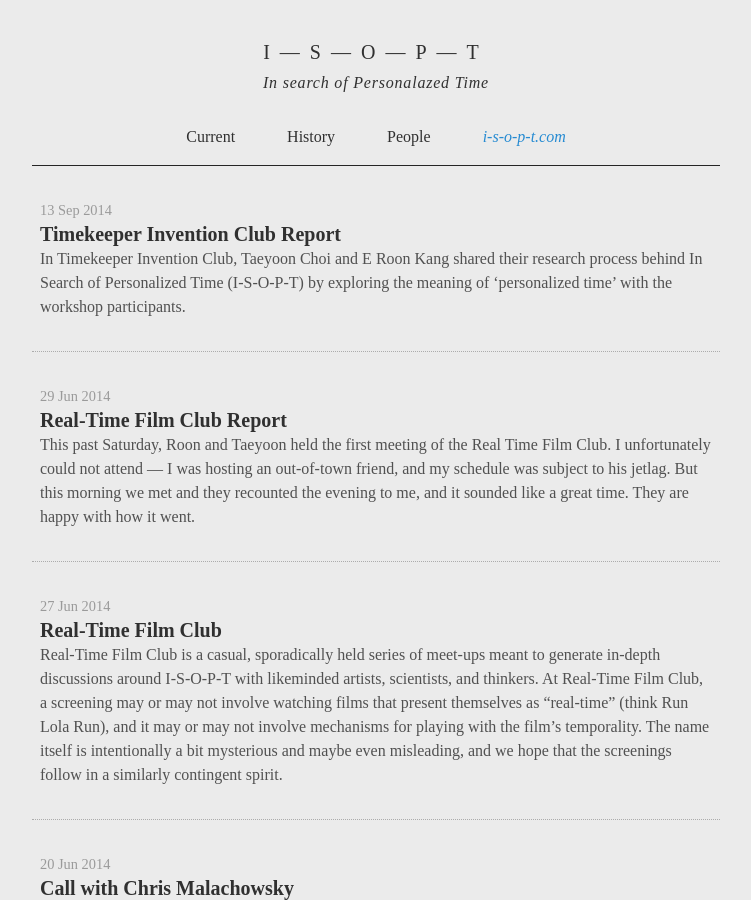
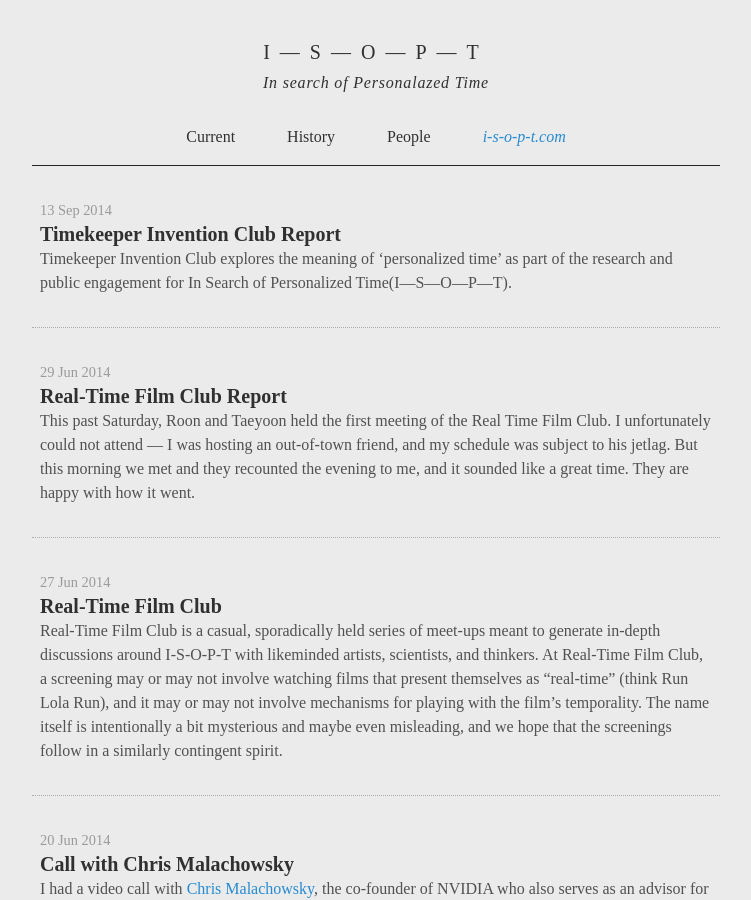
Before and after one commit to isopt/isopt.github.io, a Jekyll site: the page built from history.html, in a window 1280 px wide and 900 px high. Shown: the whole window, without its empty margins (264-1015 px from the left). Built offline with Jekyll 4.4.1, drawn with Linux system fonts in a browser that asks for light colours; Markdown is read by kramdown in place of the engine named in the settings; some of the changed lines change nothing that is shown.

Commit message:
updates
s

```diff
--- a/_posts/2014-09-13-TimekeeperInventionClubReport.markdown
+++ b/_posts/2014-09-13-TimekeeperInventionClubReport.markdown
@@ -5,19 +5,19 @@
 categories:
 author: Taeyoon Choi
 ---
-In Timekeeper Invention Club, Taeyoon Choi and E Roon Kang shared their research process behind In Search of Personalized Time (I-S-O-P-T) by exploring the meaning of 'personalized time' with the workshop participants.
+Timekeeper Invention Club explores the meaning of 'personalized time' as part of the research and public engagement for In Search of Personalized Time(I—S—O—P—T).
 
-Timekeeper Invention Club was presented in Art + Technology Lab at Los Angeles County Museum of Art (LACMA) on August 30th, 2014. The workshop started with presentation by the artists about their previous projects as well as the impetus behind collaborating on I-S-O-P-T.
+Taeyoon Choi and E Roon Kang presented Timekeeper Invention Club Workshop in Art + Technology Lab at Los Angeles County Museum of Art (LACMA) on August 30th, 2014. The workshop started with presentation by the artists about their previous projects as well as the impetus behind collaborating on I—S—O—P—T.
 
 ![](https://farm4.staticflickr.com/3888/14946777298_a9116bea7b_z.jpg)
 
-E Roon talked about his projects such as Manual: The Manual: Rethinking Inefficient Disciplines of Efficiency and Trash Track, made in collaboration at MIT SENSEable City Lab. The core argument of his talk was pessimistic and yet humorous investigation about the society's expectation for him to become more efficient.
+E Roon talked about some of his personal works, including [Manual:The Manual](http://eroonkang.com/projects/manual-the-manual/), [Additive White](http://eroonkang.com/projects/study-additive-white/), sharing his pessimistic yet humorous view to the overly calculated, complicated society. With the projects such as [Trash Track](http://eroonkang.com/projects/trash-track/), a project with SENSEable City Lab supporting the argument, he pointed out that the socially shared expectation of efficiency often leads to the abject pointlessness.
 
-Taeyoon talked about sense of displacement at the moments of jet lag. Quoting Haegue Yang “Jet lag describes the site of love as time in which one is alone, e.g. awake alone in the night, socially less compatible and in this time-space of aloneness one can love and be loved without a division of self and the other.” He showed some drawings inspired by being on and out of time. Considering time as a malleable object, he's making hardware for timekeeping and digital and analog memory.
+Taeyoon talked about sense of displacement and communion in the time of jet lag. “Jet lag describes the site of love as time in which one is alone, e.g. awake alone in the night, socially less compatible and in this time-space of aloneness one can love and be loved without a division of self and the other.” (Max Andrews, <a href="http://www.lttds.org/assets/Andrews-HaegueYang-ENGL.pdf"> Towards Hague Yang's Blind Rooms </a>) He also showed drawings inspired by being on and out of time, and talked about how he's considering time as a malleable material while making hardware for digital and analog timekeeping and memory.
 
 ![](https://farm6.staticflickr.com/5583/15132949902_3f3c1a1881_z.jpg)
 
-They talked about the current state of the project, their unique research method through experimental events such as Real-time Film Club and plans for making series of prototypes inspired by critical theory, design and technology. They also introduced keywords for the project: Simultaneity, Synchronization, Standardization and subsequently related themes: sense of place, memory and action, as well as the methods of investigation: to give form and to negotiate.
+They alsotalked about the current state of the project, their unique research method through experimental events such as Real-Time Film Club and plans for making series of prototypes inspired by critical theory, design and technology. They also introduced keywords for the project: Simultaneity, Synchronization, Standardization and subsequently related themes: sense of place, memory and action, as well as the methods of investigation: to give form and to negotiate.
 
 ![](https://farm4.staticflickr.com/3845/14946774938_e8d1152aa3_z.jpg)
 
@@ -27,22 +27,27 @@
 ![](https://farm4.staticflickr.com/3871/15133336675_113dc73734_z.jpg)
 ![](https://farm4.staticflickr.com/3884/14946674170_4262b82456_z.jpg)
 
-Next step was a collective brainstorming with the participant. Using the keywords and themes that were introduced earlier as anchors, the participants' thoughts and anecdotes were mapped out on the wall of the Lab. After group discussion about various keywords and stories, the participants focused on making their own timekeeper. The artists assisted with the conceptualizing and constructing the timekeepers. Few participants collaborated on the timekeeper.
+Next step was a collective brainstorming with the participant. Using the keywords and themes that were introduced earlier as anchors, the participants' thoughts and anecdotes were mapped out on the wall of the Lab. After group discussion about various keywords and stories, the participants focused on making their own timekeeper. The artists assisted with the conceptualizing and constructing the timekeepers. A few participants collaborated on their timekeeper.
 
 ![](https://farm4.staticflickr.com/3848/15133336105_e756a2ee14_z.jpg)
 
 
-Final step was for the participants to demonstrate their timekeeper's functionality and story in front of camera for 1 minute. There were wide range of outcome. Jake, a young boy, in collaboration with his father, made a watch that the speed of time passing can be controlled by a knob. The dial reads from 1 to 14th hour and it's minute hand and hour hand are glued together, thus the hands are always 90 degrees apart.  Another participant made a box to count her age, with long sticks of wood as a sign of decade and short stick as a sign of year. In every birthday, she will put in new stick into the box, and keep the remaining sticks in a pocket outside of the box. On her 60th birthday, she will take out 9 short sticks from the box and put in a long stick. Julianne and Maxwell collaborated on a Limited Edition Infinity, an electronic circuit with a dozen of LEDs arranged in shape of infinity sign, connected parallel to a 3 Volt battery. The catch is the battery has been soldered to the circuit, and the infinity will last only as long as the energy remains in the battery.
+The final step was for the participants to demonstrate their timekeeper's functionality and story in front of camera for 1 minute. There were wide range of outcome. <a href="https://www.youtube.com/watch?v=JwSVnsNdwWw">Jake</a>, a young boy, in collaboration with his father, made a watch that the speed of time passing can be controlled by a knob. The dial reads from 1 to 14th hour and it's minute hand and hour hand are glued together, thus the hands are always 90 degrees apart. In the video, he demonstrates rolling of the clock hands and guessing where it has landed, simialr to the wheel of fortune.
+
+Another participant made <a href="https://www.youtube.com/watch?v=KWhb1elqhFA">a box to count her age</a>, with long sticks of wood as a sign of decade and short stick as a sign of year. On her 60th birthday, she will take out 9 short sticks from the box and keep it in a pocket attached to the box and put in a long stick.
+
+<a href="https://www.youtube.com/watch?v=hUag8vrAjvM">Julianne and Maxwell</a> collaborated on a Limited Edition Infinity, an electronic circuit with a dozen of LEDs arranged in shape of infinity sign, connected parallel to a 3 Volt battery. The catch is the battery has been soldered to the circuit, and the infinity will last only as long as the energy remains in the battery.
 
 ![](https://farm4.staticflickr.com/3887/14946633439_109822ca6a_z.jpg)
-<iframe width="640" height="360" src="//www.youtube.com/embed/JwSVnsNdwWw" frameborder="0" allowfullscreen></iframe>
 
-In previous weekend, the artists hosted same workshop in New York City. Friends and members of the community participated to make their own timekeepers. For example Ishac Bertran's binary clock based on the concept of flip flop, Ellie Irons' multidimensional timekeeper based on phenology and academic calendar year and Lauren McCarthy's animated a story about lovers frustration with different sense of time. Dan Phiffer told about different ways to avoid indication of time on a smart phone.
+In previous weekend, the artists hosted same workshop at Orbital in New York City. Friends and members of the community participated to make their own timekeepers. [Ishac Bertran](https://www.youtube.com/watch?v=hRJ-zU7EPMM&list=PLXfQk5ShZ9LZzlrO3N35vJfepFlyB52Pp&index=14) created a binary clock based on the concept of flip flop and [Ellie Irons](https://www.youtube.com/watch?v=RN5kxRrqOiU&index=16&list=PLXfQk5ShZ9LZzlrO3N35vJfepFlyB52Pp) created multidimensional timekeeper based on phenology and academic calendar year. [Lauren McCarthy](https://www.youtube.com/watch?v=Ln4e6Fe9oQE&list=PLXfQk5ShZ9LZzlrO3N35vJfepFlyB52Pp&index=12) animated a story about lovers frustration with different sense of time, and [Dan Phiffer](https://www.youtube.com/watch?v=PPlDSJ-7gLA&list=PLXfQk5ShZ9LZzlrO3N35vJfepFlyB52Pp&index=10) talked about different ways to avoid indication of time on a smart phone.
 
 ![](https://farm4.staticflickr.com/3870/14947474808_52d76f3aec_z.jpg)
 ![](https://farm4.staticflickr.com/3873/15134029375_298d9391c6_z.jpg)
 ![](https://farm6.staticflickr.com/5587/14947470218_6a70a44abc_z.jpg)
 
-Through this collaborative thought exercise, the artists are trying to provide an opportunity to rethink about time and to give form to our perception of time. Some aspects of the kits and workshop are based on commentary of our obsession of 'personalization' in ownership and customization of digital device as well as in its mediation of communication and our sense of presence. By making conceptual timekeepers with common materials, the workshop is an encouragement to craft everyone's sense of time.
+Through this collaborative thought exercise, Taeyoon and E Roon are trying to provide an opportunity to rethink about time and to give form to our perception of time. Some aspects of the kits and workshop are based on commentary of our obsession of 'personalization' in ownership and customization of digital device as well as in its mediation of communication and our sense of presence. By making conceptual timekeepers with common materials, the workshop is an encouragement to craft everyone's sense of time.
 
-The artists are planning to do third incarnation of Timekeeper Invention Club at Design Exchange Boston on 9.28.2014 and continue to explore personal sense of time and archive short videos of other people's inventions on the youtube channel.
+<iframe width="640" height="360" src="//www.youtube.com/embed/KWhb1elqhFA?list=PLXfQk5ShZ9LZzlrO3N35vJfepFlyB52Pp" frameborder="0" allowfullscreen></iframe>
+
+The artists are planning to do third incarnation of Timekeeper Invention Club at [Design Exchange Boston](http://www.dxboston.com/session/timekeeper-invention-club/) on 9.28.2014 and continue to explore personal sense of time and archive short videos of other people's inventions on the [youtube](https://www.youtube.com/playlist?list=PLXfQk5ShZ9LZzlrO3N35vJfepFlyB52Pp) channel.
```
